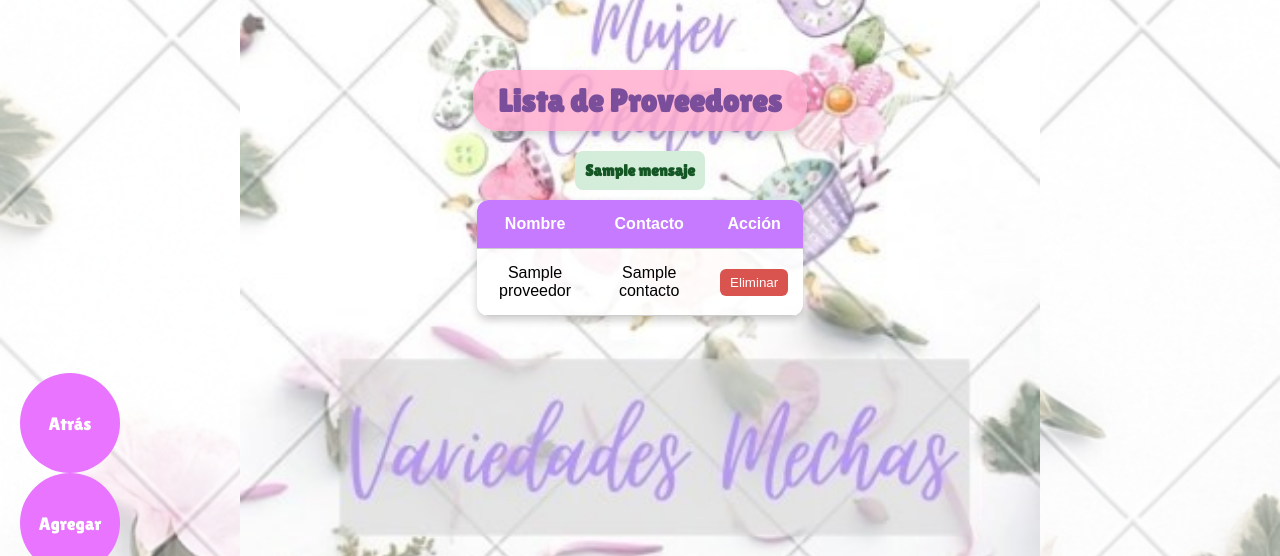
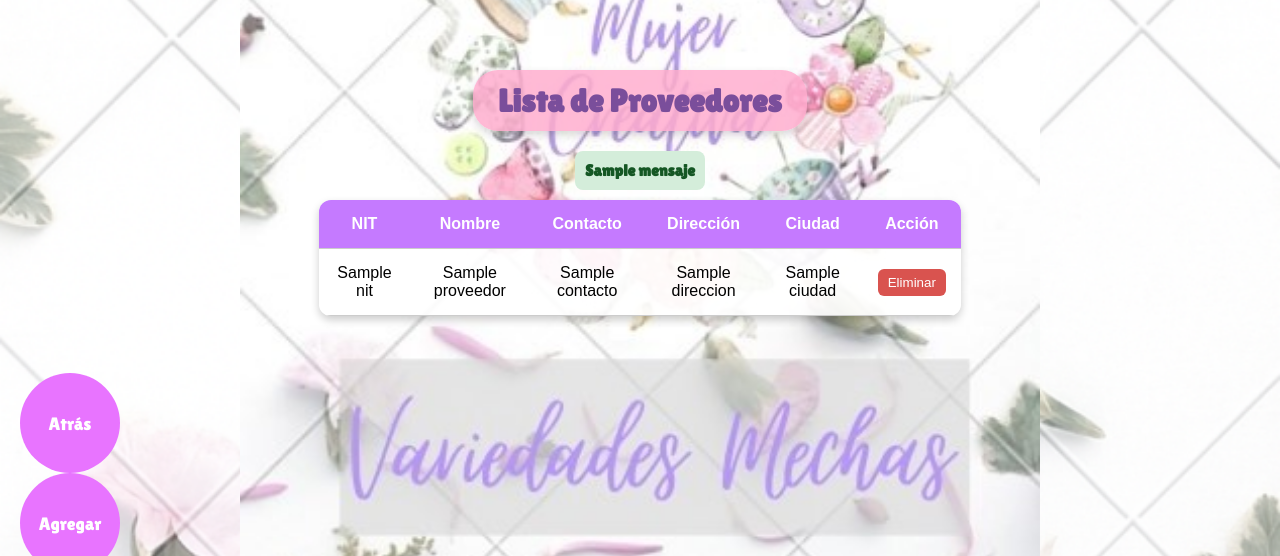
Before and after one commit to SantiArandaRod/dev_CreacionesMechasStore, a FastAPI app: template templates/proveedores.html in a window 1280 px wide. Shown: the part 207-763 px from the top of the page. Run offline with FastAPI, Linux system fonts and the light colour scheme; the template is opened without the code that fills it: most values are stand-ins (such as "Sample title", 1, 10 or a date in 2020); parts of the project's set-up code (start-up, migrations or seed data) failed here and were passed over.

Commit message:
CRUD porveedores, solucion error agregar proveedores

```diff
--- a/main.py
+++ b/main.py
@@ -150,7 +150,47 @@ async def eliminar_producto(producto_id: str, session: AsyncSession = Depends(ge
     if await crud.eliminar_producto(session, producto_id):
         return {"message": "Producto eliminado"}
     raise HTTPException(status_code=404, detail="Producto no encontrado")
+# === CRUD DE PROVEEDORES ===
+@app.post("/proveedores/", status_code=status.HTTP_201_CREATED)
+async def crear_proveedor(
+    nit: str = Form(...),
+    nombre: str = Form(...),
+    direccion: str = Form(...),
+    ciudad: str = Form(...),
+    contacto: str = Form(...),
+    session: AsyncSession = Depends(get_session)
+):
+    """Crea un nuevo proveedor"""
+    try:
+        if await crud.proveedor_existe(session, nit):
+            raise HTTPException(status_code=400, detail="El proveedor ya existe")
 
+        proveedor = await crud.crear_proveedor(session, nit, nombre, direccion, ciudad, contacto)
+        return {"message": "Proveedor agregado exitosamente", "proveedor": proveedor}
+    except Exception as e:
+        raise HTTPException(status_code=400, detail=f"Error creando proveedor: {e}")
+
+
+@app.get("/proveedores/")
+async def obtener_proveedores(session: AsyncSession = Depends(get_session)):
+    """Devuelve todos los proveedores"""
+    proveedores = await crud.obtener_todos_proveedores(session)
+    return {"proveedores": proveedores, "total": len(proveedores)}
+
+
+@app.delete("/proveedores/{nit}")
+async def eliminar_proveedor(nit: str, session: AsyncSession = Depends(get_session)):
+    """Elimina un proveedor (mueve a backup)"""
+    if await crud.mover_proveedor(session, nit):
+        return {"message": "Proveedor movido al backup"}
+    raise HTTPException(status_code=404, detail="Proveedor no encontrado")
+
+
+@app.get("/proveedores/backup/")
+async def obtener_proveedores_backup(session: AsyncSession = Depends(get_session)):
+    """Devuelve los proveedores eliminados (backup)"""
+    proveedores_backup = await crud.obtener_proveedores_eliminados(session)
+    return {"backup": proveedores_backup}
 
 # === MANEJO DE STOCK ===
 @app.put("/productos/{producto_id}/stock")
--- a/templates/proveedores.html
+++ b/templates/proveedores.html
@@ -12,16 +12,22 @@
   <table class="tabla-proveedores">
     <thead>
       <tr>
+        <th>NIT</th>
         <th>Nombre</th>
         <th>Contacto</th>
+        <th>Dirección</th>
+        <th>Ciudad</th>
         <th>Acción</th>
       </tr>
     </thead>
     <tbody>
       {% for proveedor in proveedores %}
       <tr>
+        <td>{{ proveedor.nit }}</td>
         <td>{{ proveedor.nombre }}</td>
         <td>{{ proveedor.contacto }}</td>
+        <td>{{ proveedor.direccion }}</td>
+        <td>{{ proveedor.ciudad }}</td>
         <td>
           <form action="/proveedores/eliminar/{{ proveedor.nit }}" method="post" style="display:inline;">
             <button type="submit" class="btn-eliminar">Eliminar</button>
@@ -44,7 +50,7 @@
 <div id="modalOverlay" class="overlay">
   <div class="modal-contenido">
     <h2>Agregar Proveedor</h2>
-    <form id="formProveedor" class="form-modal" method="post" action="/proveedores/agregar">
+    <form id="formProveedor" class="form-modal" method="post" action="/proveedores/">
       <label for="nit">NIT:</label>
       <input type="text" id="nit" name="nit" required>
 
```
